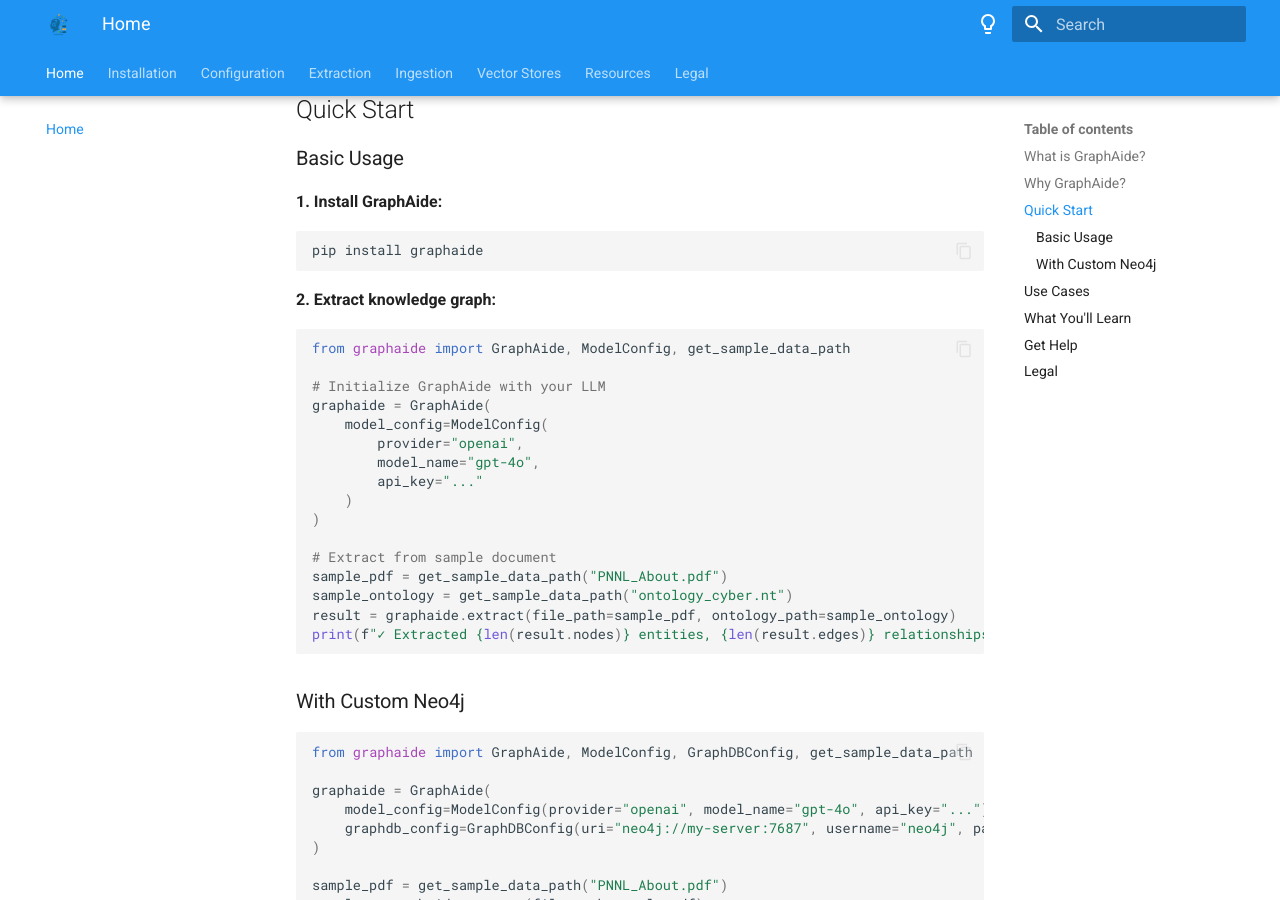
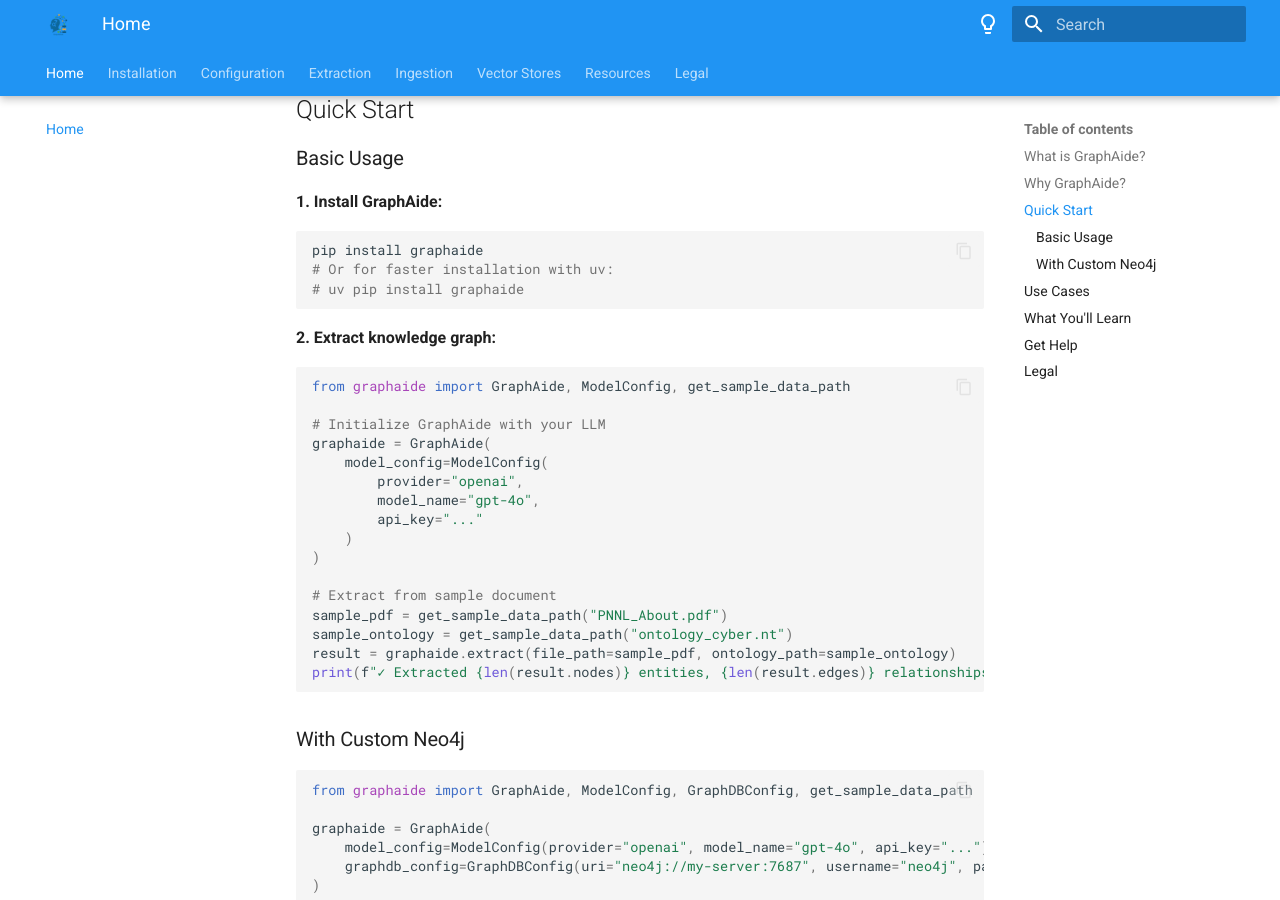
Before and after one commit to pnnl/GraphAide, an MkDocs documentation site: the page built from docs/index.md, in a window 1280 px wide and 900 px high, scrolled down 1287 px. Built offline with MkDocs 1.6.1 and Material for MkDocs 9.7.7, drawn with Linux system fonts in a browser that asks for light colours.

Commit message:
Add note about uv pip install for faster installation

````diff
--- a/docs/index.md
+++ b/docs/index.md
@@ -34,6 +34,8 @@
 **1. Install GraphAide:**
 ```bash
 pip install graphaide
+# Or for faster installation with uv:
+# uv pip install graphaide
 ```
 
 **2. Extract knowledge graph:**
````
Also changed, not shown: 1 other file.
